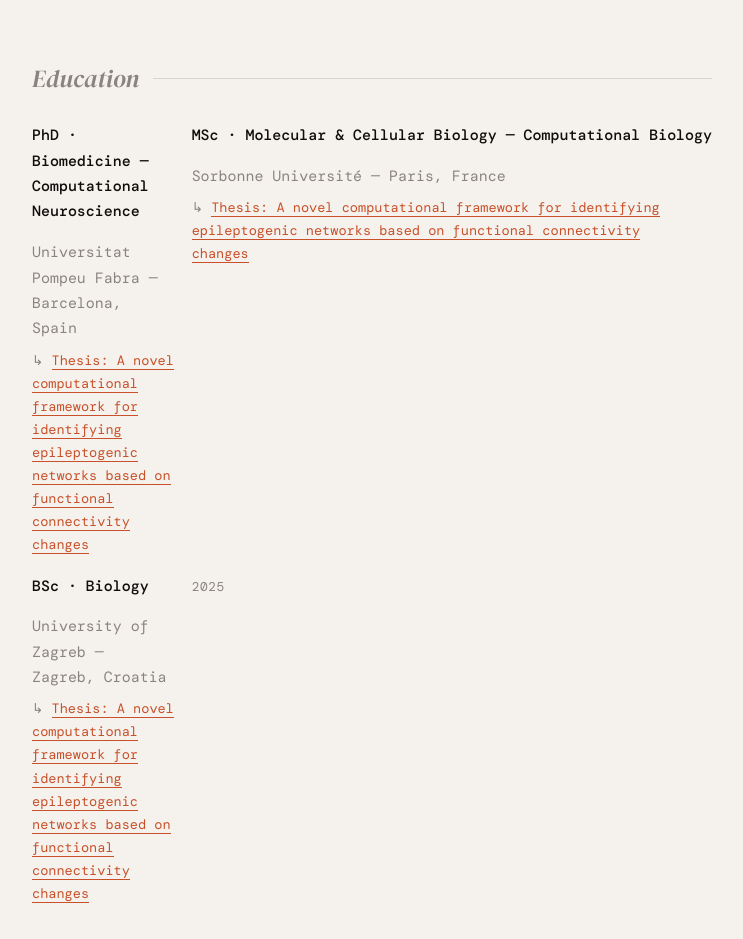
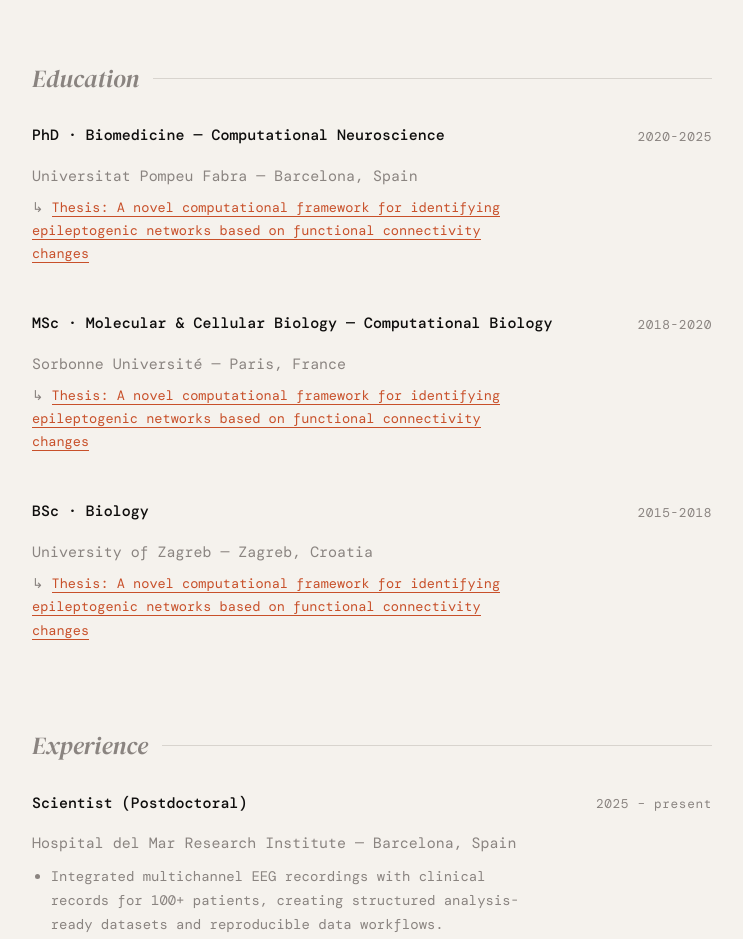
Before and after one commit to ivkarla/ivkarla.github.io, a plain HTML site: page index.html in a window 1280 px wide. Shown: the part 920-1859 px from the top of the page, without its empty margins (268-1011 px from the left). Drawn offline with nearby package versions, Linux system fonts and the light colour scheme; a web font is replaced by a local one.

Commit message:
Update educational roles and periods in index.html

```diff
--- a/index.html
+++ b/index.html
@@ -171,17 +171,23 @@
             <p class="role-co">Universitat Pompeu Fabra — Barcelona, Spain</p>
             <p class="project-pub">↳ <a href="http://hdl.handle.net/10803/694005" target="_blank" rel="noopener">Thesis: A novel computational framework for identifying epileptogenic networks based on functional connectivity changes</a></p>
           </div>
+          <span class="role-period">2020-2025</span>
+        </div>
+        <div class="role">
           <div>
             <p class="role-title">MSc · Molecular & Cellular Biology — Computational Biology</p>
             <p class="role-co">Sorbonne Université — Paris, France</p>
             <p class="project-pub">↳ <a href="http://hdl.handle.net/10803/694005" target="_blank" rel="noopener">Thesis: A novel computational framework for identifying epileptogenic networks based on functional connectivity changes</a></p>
           </div>
-            <div>
+          <span class="role-period">2018-2020</span>
+        </div>
+        <div class="role">
+          <div>
             <p class="role-title">BSc · Biology</p>
             <p class="role-co">University of Zagreb — Zagreb, Croatia</p>
             <p class="project-pub">↳ <a href="http://hdl.handle.net/10803/694005" target="_blank" rel="noopener">Thesis: A novel computational framework for identifying epileptogenic networks based on functional connectivity changes</a></p>
           </div>
-          <span class="role-period">2025</span>
+          <span class="role-period">2015-2018</span>
         </div>
       </div>
     </section>
```
